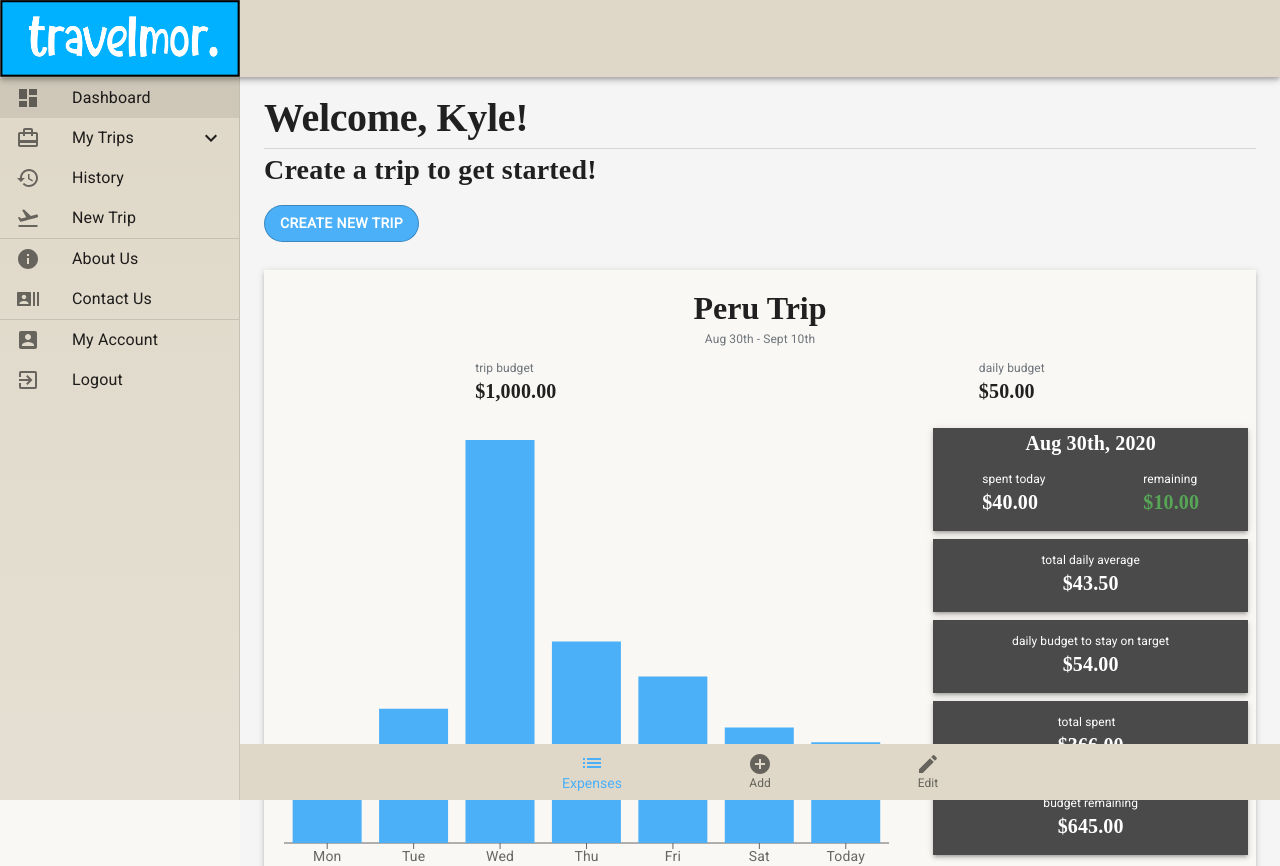
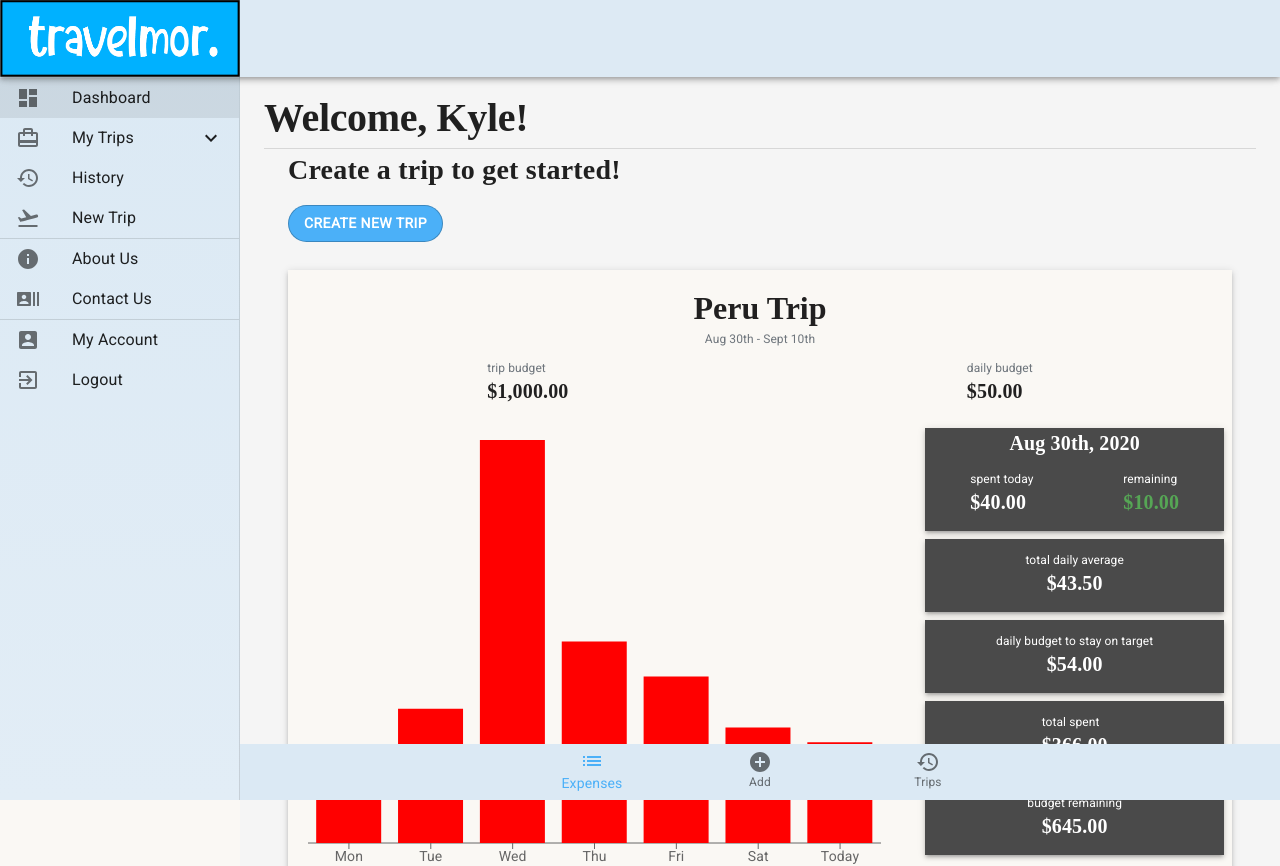
Before and after one commit to kzunino/travelmor_api, a React (Create React App) app in the folder client/: page /dashboard in a window 1280 px wide. Shown: the top 866 px of the page. Built offline with nearby package versions, Linux system fonts and the light colour scheme.

Commit message:
playing with color scheme, added containers fro content

```diff
--- a/client/src/components/About.js
+++ b/client/src/components/About.js
@@ -2,6 +2,7 @@ import React from 'react';
 import Typography from '@material-ui/core/Typography';
 import Toolbar from '@material-ui/core/Toolbar';
 import Divider from '@material-ui/core/Divider';
+import Container from '@material-ui/core/Container';
 
 import {makeStyles, useTheme} from '@material-ui/core/styles';
 import useMediaQuery from '@material-ui/core/useMediaQuery';
@@ -41,38 +42,40 @@ const About = () => {
         <Toolbar />
         <Typography variant={matchXs ? 'h4' : 'h2'}>About</Typography>
         <Divider />
+        <Container maxWidth={'lg'}>
           <Typography variant='h5'>The Short</Typography>
           <Typography paragraph>
-          Travelmor is an idea created after four years of periodic backpacking
-          around South America. In order to prepare for an extended journey, I
-          always saved a large sum of money and then divided my money by the
-          amount of days I planned on traveling in order to get an average daily
-          budget. What I could have used was a very simple budget calculator
-          that let me input my spending to keep an eye on my finances without
-          all complicated bells and whistles.
+            Travelmor is an idea created after four years of periodic
+            backpacking around South America. In order to prepare for an
+            extended journey, I always saved a large sum of money and then
+            divided my money by the amount of days I planned on traveling in
+            order to get an average daily budget. What I could have used was a
+            very simple budget calculator that let me input my spending to keep
+            an eye on my finances without all complicated bells and whistles.
           </Typography>
           <Typography variant='h5'>The Long</Typography>
           <Typography paragraph>
-          My name is Kyle Zunino and I am from the San Francisco Bay Area. After
-          graduating from college I decided to save money and go on a long
-          backpacking journey through Latin America. To prepare for this
+            My name is Kyle Zunino and I am from the San Francisco Bay Area.
+            After graduating from college I decided to save money and go on a
+            long backpacking journey through Latin America. To prepare for this
             adventure, I saved up a large chunk of change and calculated out how
-          much I could spend every day for six months in order to stay within my
-          budget. So I made a mental note and tried to live within my daily
+            much I could spend every day for six months in order to stay within
+            my budget. So I made a mental note and tried to live within my daily
             means; however, some days it was impossible because I had large
             expenses like becoming PADI certified or paying guides to take me
             mountain biking 250 kilometers across Mexico. So I constantly found
             myself recounting how much I had spent from my overall budget and
-          recalculating my new daily budget. Could I have used excel? Of course,
-          but I didn't have a computer. <br />
+            recalculating my new daily budget. Could I have used excel? Of
+            course, but I didn't have a computer. <br />
             <br />
             Fast forward a couple more years: I had decided to live in Peru and
             Colombia for an extended amount of time to learn Spanish. I found
-          myself budgeting the exact same way even though my traveling style had
-          changed. What I wanted was a light weight, easy way to either input
-          everything I bought for the day or just add in how much I spent
-          overall. So I came up with the idea of Travelmor.
+            myself budgeting the exact same way even though my traveling style
+            had changed. What I wanted was a light weight, easy way to either
+            input everything I bought for the day or just add in how much I
+            spent overall. So I came up with the idea of Travelmor.
           </Typography>
+        </Container>
       </main>
     </>
   );
--- a/client/src/components/BottomActions.js
+++ b/client/src/components/BottomActions.js
@@ -1,10 +1,11 @@
 import React from 'react';
+import {Link} from 'react-router-dom';
 import {makeStyles} from '@material-ui/core/styles';
 import BottomNavigation from '@material-ui/core/BottomNavigation';
 import BottomNavigationAction from '@material-ui/core/BottomNavigationAction';
 import AddCircleIcon from '@material-ui/icons/AddCircle';
 import ListIcon from '@material-ui/icons/List';
-import EditIcon from '@material-ui/icons/Edit';
+import HistoryIcon from '@material-ui/icons/History';
 
 const drawerWidth = 240;
 
@@ -52,19 +53,25 @@ const BottomActions = () => {
         label='Expenses'
         icon={<ListIcon />}
         disableRipple
+        component={Link}
+        to='/dashboard/history'
       />
       <BottomNavigationAction
         classes={{wrapper: classes.wrapper, root: classes.navActionButtons}}
         label='Add'
         icon={<AddCircleIcon />}
         disableRipple
+        component={Link}
+        to='/addexpense'
       />
 
       <BottomNavigationAction
         classes={{wrapper: classes.wrapper, root: classes.navActionButtons}}
-        label='Edit'
-        icon={<EditIcon />}
+        label='Trips'
+        icon={<HistoryIcon />}
         disableRipple
+        component={Link}
+        to='/history'
       />
     </BottomNavigation>
   );
--- a/client/src/components/Dashboard.js
+++ b/client/src/components/Dashboard.js
@@ -7,6 +7,7 @@ import Grid from '@material-ui/core/Grid';
 import Box from '@material-ui/core/Box';
 import Divider from '@material-ui/core/Divider';
 import Button from '@material-ui/core/Button';
+import Container from '@material-ui/core/Container';
 
 // Table
 import Table from '@material-ui/core/Table';
@@ -266,6 +267,7 @@ const Dashboard = () => {
             </Typography>
           </Grid>
           <Divider />
+          <Container maxWidth={'lg'}>
             <Grid item>
               <Grid container direction='column'>
                 <Grid item>
@@ -352,7 +354,7 @@ const Dashboard = () => {
 
                         <Tooltip />
                         {/* <Legend /> */}
-                      <Bar dataKey='$' fill='#4bb0f8' />
+                        <Bar dataKey='$' fill='#ff0000' />
                       </BarChart>
                     </ResponsiveContainer>
                   </Grid>
@@ -382,7 +384,9 @@ const Dashboard = () => {
                             </Typography>
                           </Grid>
                           <Grid item className={classes.dailySpendingItems}>
-                          <Typography variant='subtitle2'>remaining</Typography>
+                            <Typography variant='subtitle2'>
+                              remaining
+                            </Typography>
                             <Typography
                               variant='h6'
                               className={classes.underBudgetColor}
@@ -431,7 +435,9 @@ const Dashboard = () => {
                     <Box m={1} boxShadow={3} className={classes.box}>
                       <Grid container justify='space-around' direction='row'>
                         <Grid item className={classes.averageSpendingItems}>
-                        <Typography variant='subtitle2'>total spent</Typography>
+                          <Typography variant='subtitle2'>
+                            total spent
+                          </Typography>
                           <Typography
                             variant='h6'
                             align='center'
@@ -550,6 +556,7 @@ const Dashboard = () => {
                 </Grid>
               </Grid>
             </Box>
+          </Container>
         </Grid>
       </main>
     </>
--- a/client/src/components/HeaderAuth.js
+++ b/client/src/components/HeaderAuth.js
@@ -45,6 +45,8 @@ const useStyles = makeStyles((theme) => ({
   },
   appBar: {
     zIndex: theme.zIndex.modal + 1,
+    //changes appbar color opacity
+    backgroundColor: 'rgba(219, 233, 244, .90)',
   },
   toolbar: {
     padding: 0,
@@ -319,7 +321,7 @@ const AuthHeader = () => {
   return (
     <div className={classes.root}>
       <CssBaseline />
-      <AppBar position='fixed' className={classes.appBar} color='secondary'>
+      <AppBar position='fixed' className={classes.appBar}>
         <Toolbar className={classes.toolbar}>
           <Button
             component={Link}
--- a/client/src/components/History.js
+++ b/client/src/components/History.js
@@ -7,6 +7,7 @@ import Grid from '@material-ui/core/Grid';
 import Typography from '@material-ui/core/Typography';
 import Divider from '@material-ui/core/Divider';
 import Box from '@material-ui/core/Box';
+import Container from '@material-ui/core/Container';
 
 import List from '@material-ui/core/List';
 import ListItem from '@material-ui/core/ListItem';
@@ -123,6 +124,7 @@ const History = () => {
           </Typography>
         </Grid>
         <Divider />
+        <Container maxWidth={'md'}>
           <Box m={1} boxShadow={3} className={classes.mainContentBox}>
             <Grid item>
               <Grid container justify='space-between'>
@@ -150,6 +152,7 @@ const History = () => {
               </Grid>
             </Grid>
           </Box>
+        </Container>
       </Grid>
     </main>
   );
--- a/client/src/styles/theme.js
+++ b/client/src/styles/theme.js
@@ -1,7 +1,8 @@
 import {createMuiTheme} from '@material-ui/core/styles';
 
 const mainBlue = '#4bb0f8';
-const softWheat = '#dfd8c8';
+//const softWheat = '#dfd8c8';
+const softWheat = '#dbe9f4';
 const lightBeige = '#faf8f4';
 const lightGray = '#6e757c';
 const white = '#ffffff';
```
Lines whose indentation alone changed are shown as unchanged.
